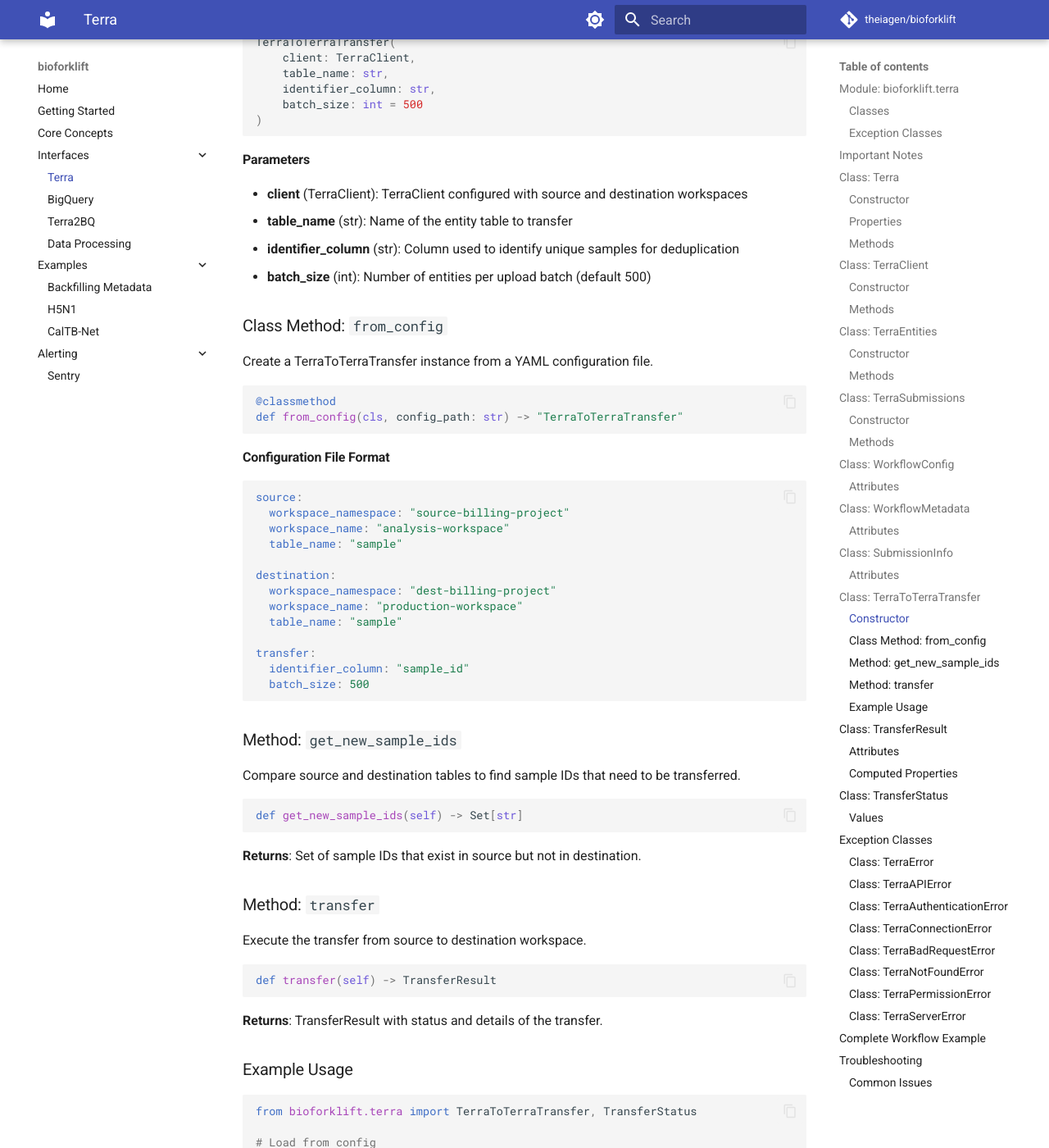
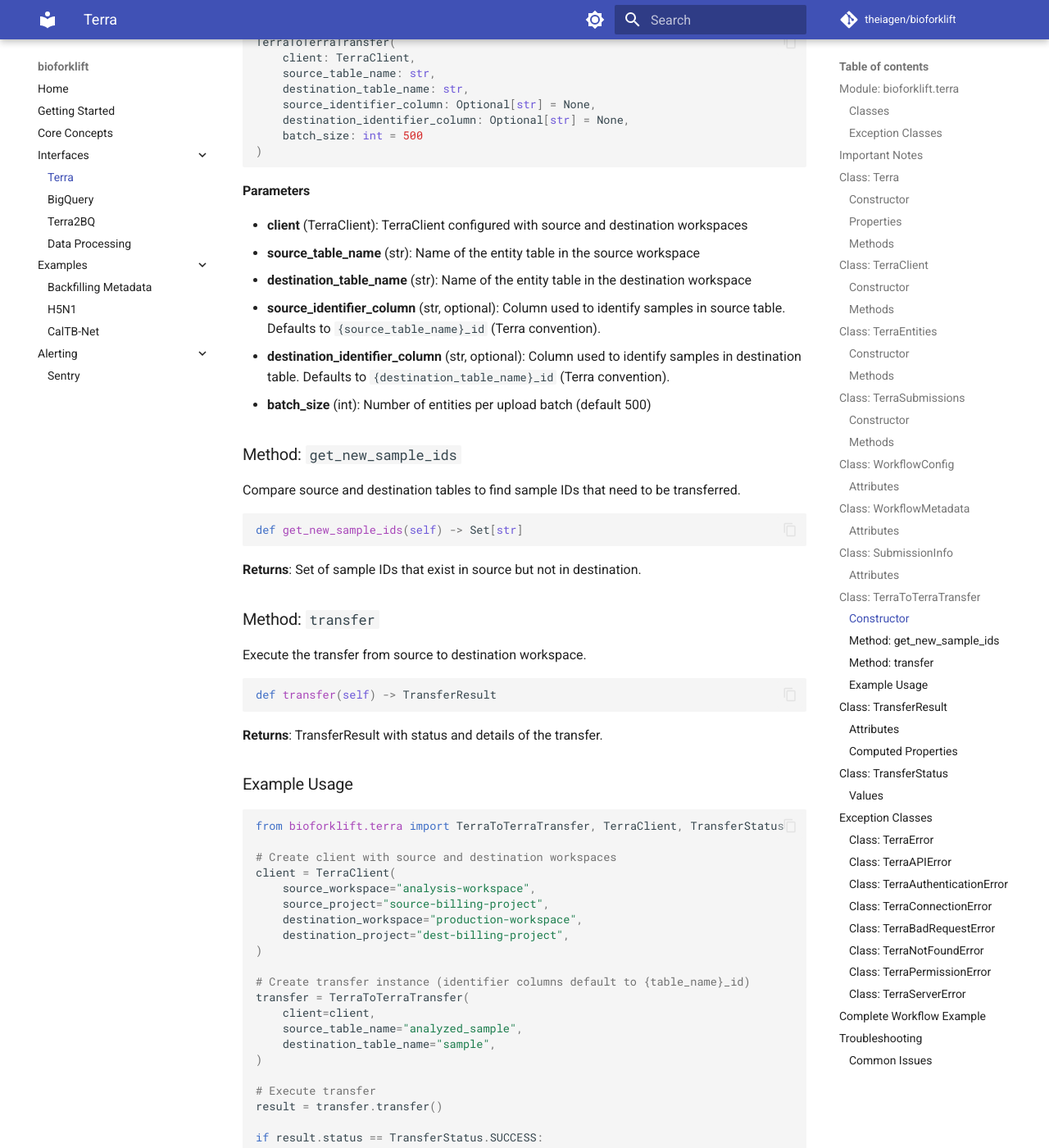
Before and after one commit to theiagen/bioforklift, an MkDocs documentation site: the page built from docs/interfaces/terra_interface.md, in a window 1280 px wide and 1400 px high, scrolled down 13799 px. Shown: the whole window at 82% size. Built offline with MkDocs 1.6.1 and Material for MkDocs 9.7.7, drawn with Linux system fonts in a browser that asks for light colours; comment, search, counter and statistics services are not loaded; some of the changed text lies outside the part shown.

Commit message:
Refactor TerraToTerraTransfer to use explicit source and destination table names and update example usage

````diff
--- a/docs/interfaces/terra_interface.md
+++ b/docs/interfaces/terra_interface.md
@@ -612,8 +612,10 @@ Transfer entities between Terra workspaces with automatic deduplication. This cl
 ```python
 TerraToTerraTransfer(
     client: TerraClient,
-    table_name: str,
-    identifier_column: str,
+    source_table_name: str,
+    destination_table_name: str,
+    source_identifier_column: Optional[str] = None,
+    destination_identifier_column: Optional[str] = None,
     batch_size: int = 500
 )
 ```
@@ -621,36 +623,11 @@ TerraToTerraTransfer(
 #### Parameters
 
 - **client** (TerraClient): TerraClient configured with source and destination workspaces
-- **table_name** (str): Name of the entity table to transfer
-- **identifier_column** (str): Column used to identify unique samples for deduplication
+- **source_table_name** (str): Name of the entity table in the source workspace
+- **destination_table_name** (str): Name of the entity table in the destination workspace
+- **source_identifier_column** (str, optional): Column used to identify samples in source table. Defaults to `{source_table_name}_id` (Terra convention).
+- **destination_identifier_column** (str, optional): Column used to identify samples in destination table. Defaults to `{destination_table_name}_id` (Terra convention).
 - **batch_size** (int): Number of entities per upload batch (default 500)
-
-### Class Method: `from_config`
-
-Create a TerraToTerraTransfer instance from a YAML configuration file.
-
-```python
-@classmethod
-def from_config(cls, config_path: str) -> "TerraToTerraTransfer"
-```
-
-#### Configuration File Format
-
-```yaml
-source:
-  workspace_namespace: "source-billing-project"
-  workspace_name: "analysis-workspace"
-  table_name: "sample"
-
-destination:
-  workspace_namespace: "dest-billing-project"
-  workspace_name: "production-workspace"
-  table_name: "sample"
-
-transfer:
-  identifier_column: "sample_id"
-  batch_size: 500
-```
 
 ### Method: `get_new_sample_ids`
 
@@ -675,10 +652,22 @@ def transfer(self) -> TransferResult
 ### Example Usage
 
 ```python
-from bioforklift.terra import TerraToTerraTransfer, TransferStatus
+from bioforklift.terra import TerraToTerraTransfer, TerraClient, TransferStatus
 
-# Load from config
-transfer = TerraToTerraTransfer.from_config("terra_transfer_config.yaml")
+# Create client with source and destination workspaces
+client = TerraClient(
+    source_workspace="analysis-workspace",
+    source_project="source-billing-project",
+    destination_workspace="production-workspace",
+    destination_project="dest-billing-project",
+)
+
+# Create transfer instance (identifier columns default to {table_name}_id)
+transfer = TerraToTerraTransfer(
+    client=client,
+    source_table_name="analyzed_sample",
+    destination_table_name="sample",
+)
 
 # Execute transfer
 result = transfer.transfer()
````
Also changed, not shown: docs/core_concepts.md (+13 -3 lines).
